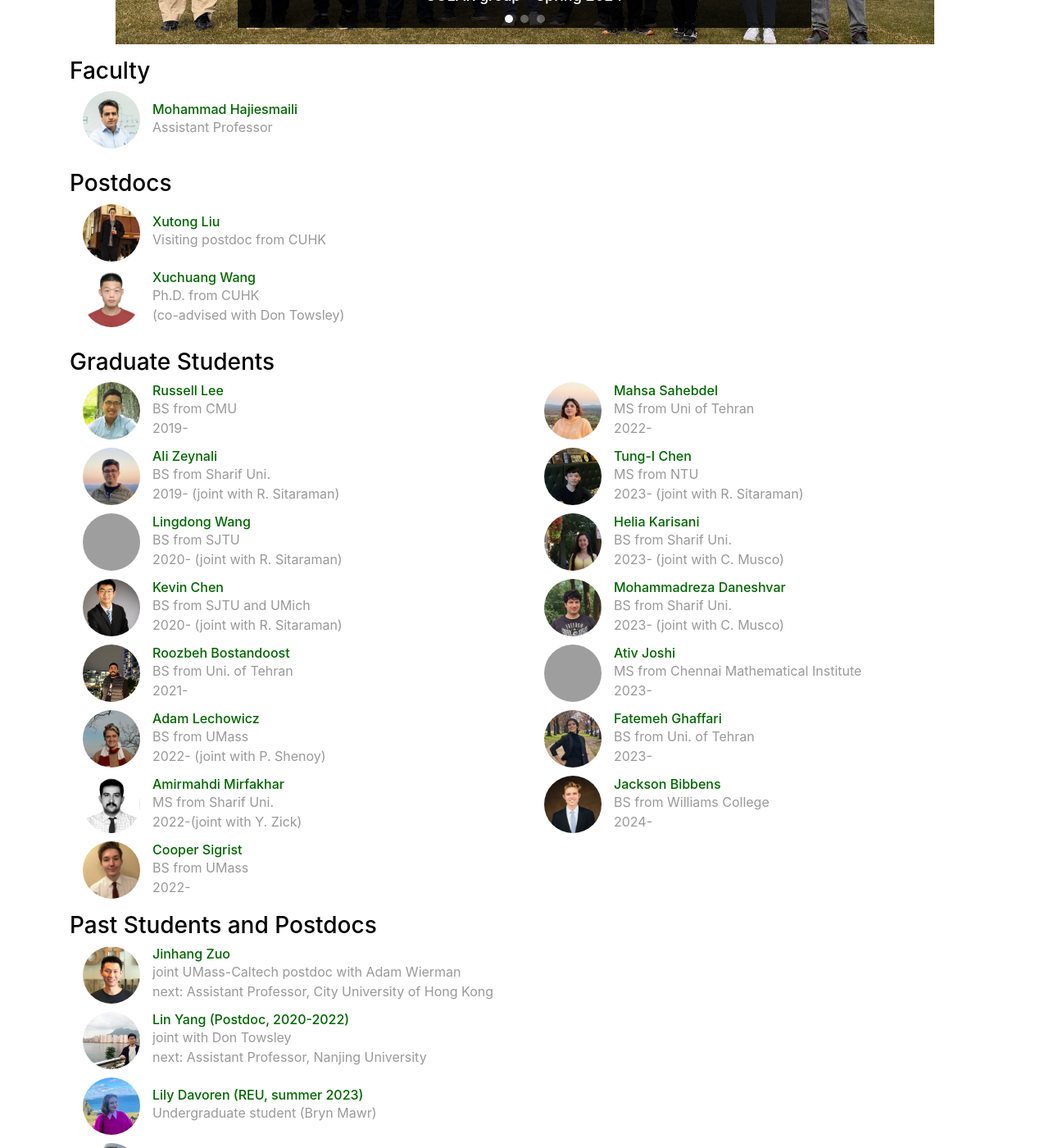
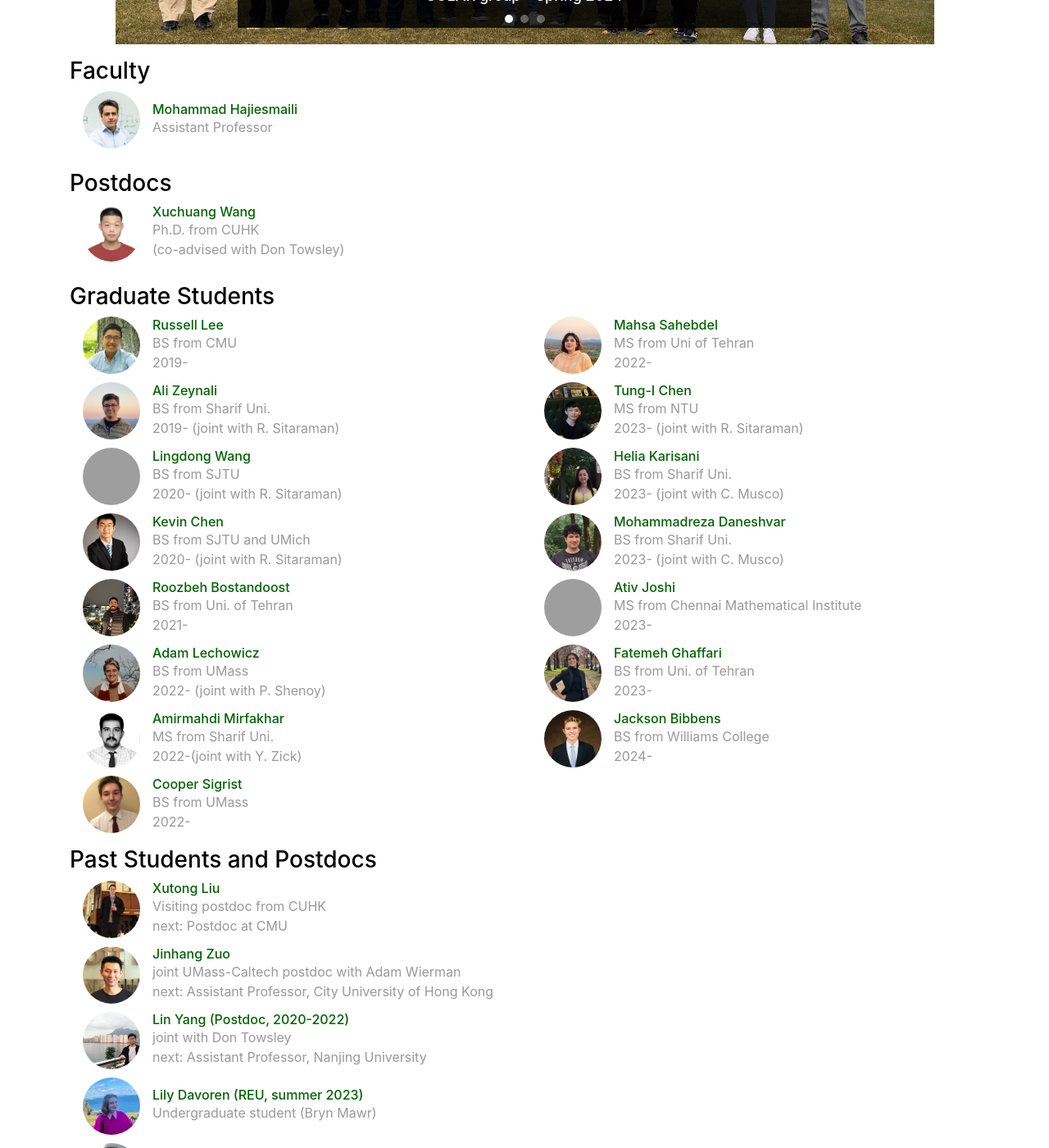
Before and after one commit to umass-solar/umass-solar.github.io, a Jekyll site: the page built from people.html, in a window 1280 px wide and 1400 px high, scrolled down 491 px. Shown: the whole window at 82% size. Built offline with Jekyll 4.4.1, drawn with Linux system fonts in a browser that asks for light colours; some of the changed lines change nothing that is shown; grey boxes are pictures that could not be loaded.

Commit message:
move xutong

```diff
--- a/_data/people.yml
+++ b/_data/people.yml
@@ -17,17 +17,6 @@ mo2:
   image: /img/people/mohammad.jpg
   webpage: https://groups.cs.umass.edu/hajiesmaili/
 
-xutong:
-  display_name: Xutong Liu
-  image: /img/xutong.jpg
-  role: staff
-  bio: Visiting postdoc from CUHK
-  webpage: https://xutongliu.me
-
-xutong2:
-  display_name: Xutong Liu
-  image: /img/xutong.jpg
-  webpage: https://xutongliu.me
 
 russell:
   display_name: Russell Lee
@@ -228,6 +217,18 @@ jackson2:
 
 
 # Alumni
+xutong:
+  display_name: Xutong Liu
+  image: /img/xutong.jpg
+  role: alum
+  bio: "Visiting postdoc from CUHK <br> next: Postdoc at CMU"
+  webpage: https://xutongliu.me
+
+xutong2:
+  display_name: Xutong Liu
+  image: /img/xutong.jpg
+  webpage: https://xutongliu.me
+
 
 jinhang:
   display_name: Jinhang Zuo
```
